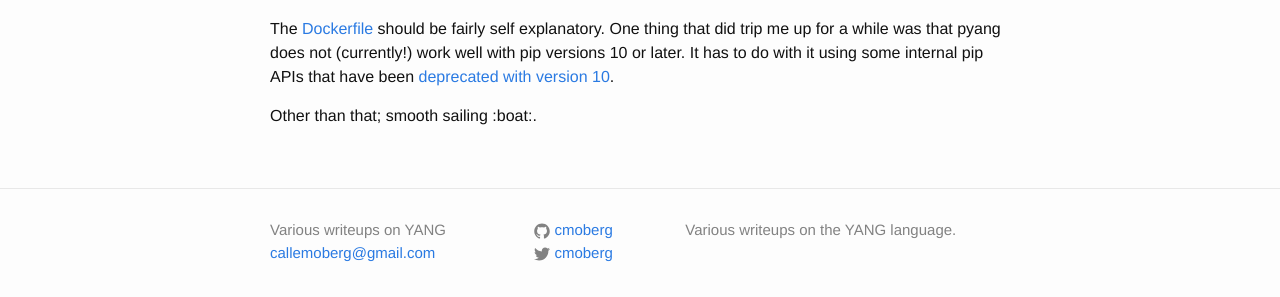
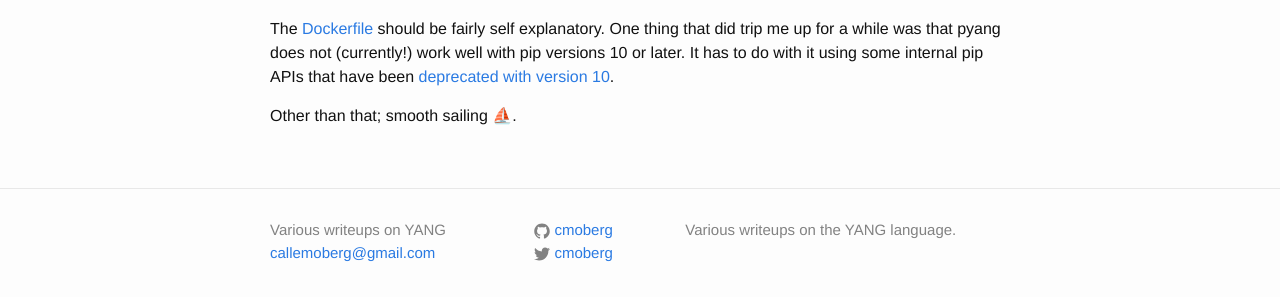
Before and after one commit to cmoberg/cmoberg.github.io, a Jekyll site: the page built from _posts/2018-10-13-yang-validator-docker.md, in a window 1280 px wide. Shown: the part 585-882 px from the top of the page. Built offline with Jekyll 4.4.1, drawn with Linux system fonts in a browser that asks for light colours; emoji names are drawn with the system emoji font; part of the change alters nothing that is shown.

Commit message:
Enable emojis now thay I've used one

```diff
--- a/_config.yml
+++ b/_config.yml
@@ -10,3 +10,7 @@ github_username:  cmoberg
 
 # Build settings
 markdown: kramdown
+
+# Plugins
+plugins:
+  - jemoji
```
